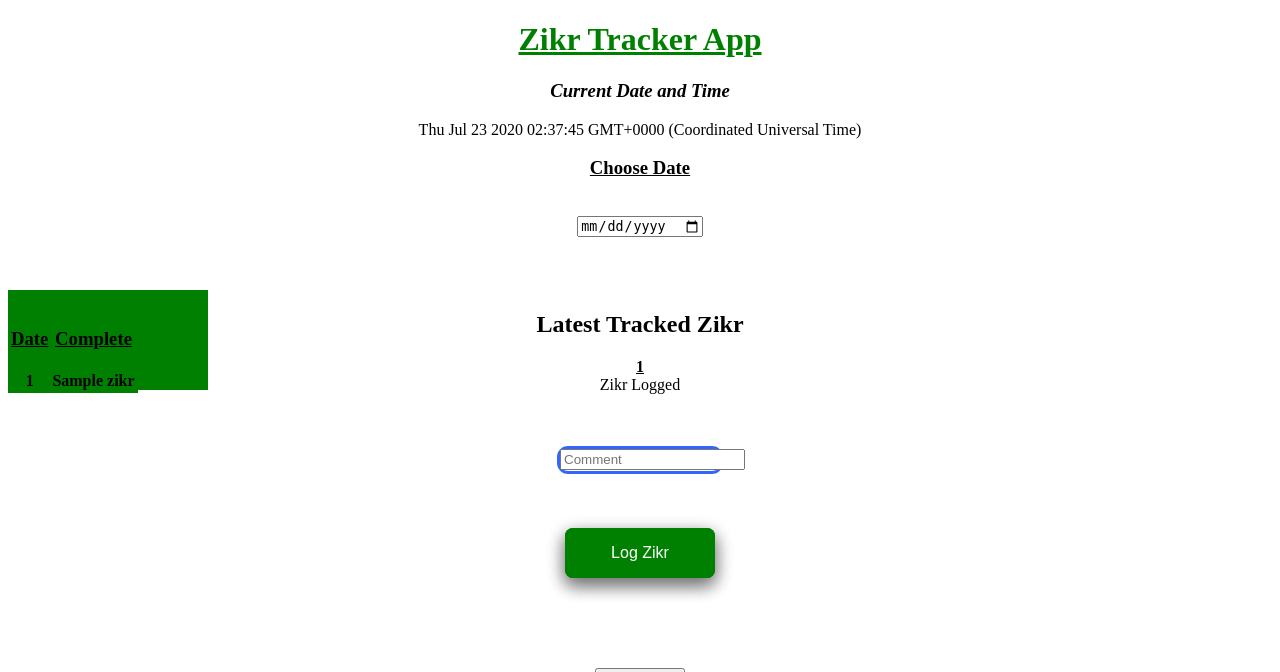
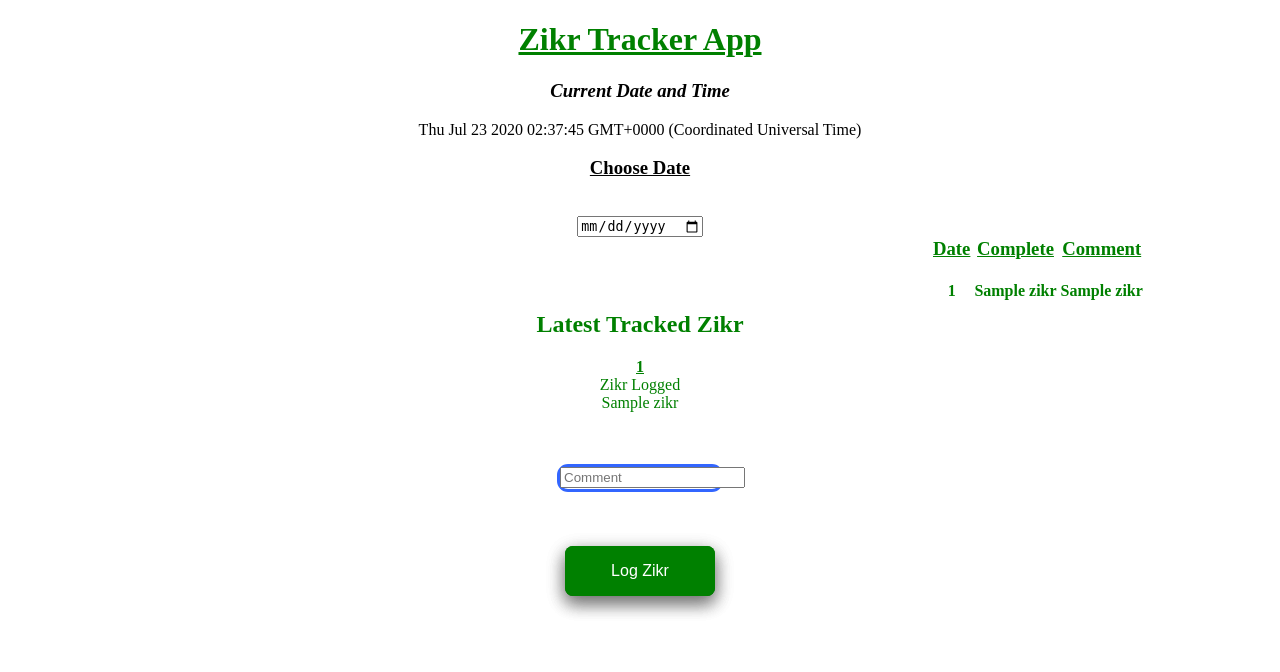
Before and after one commit to knail1/zikrtracker, a Flask app: page / in a window 1280 px wide. Shown: the top 672 px of the page. Run offline with Flask 2, Linux system fonts and the light colour scheme; a database or web service that is not in the repository returns one stand-in record (values such as "Sample title"); some libraries are stand-ins or nearby versions.

Commit message:
working on it

```diff
--- a/static/style.css
+++ b/static/style.css
@@ -28,6 +28,15 @@
   text-align: center;
   display: inline-block;
 }
-table {
-  background-color: green;
+.posts {
+  color: green;
+  position: absolute;
+  top: 200px;
+  right: 50px;
+  width: 300px;
+  height: 100px;
 }
+.latest-zikr {
+  color: green;
+  position: center;
+}
--- a/templates/index.html
+++ b/templates/index.html
@@ -26,13 +26,16 @@
                 <label for="date"><h3><u><strong>Choose Date</strong></u></h3></label><br>
                 <input type="date" id="date" name="date" required>
                 <br><br><br><br>
+                <div class="latest-zikr">
                     <p>
                         <h2>Latest Tracked Zikr</h2>
                         {% for result in results %}
                         <u><b><div>{{ result[0] }}</div></b></u>
                         <div>{{ "Zikr Logged" }}</div>
+                        <span>{{ result[2] }}</span>
                         {% endfor %}
                     </p>
+                </div>
                 <br><br>
                 <div class='commenttext'>
                     <input placeholder='Comment' name="comment">
@@ -57,18 +60,20 @@
 
 
 
-            <div style="position: absolute;top: 290px;right: -50;background-color:green;width: 200px;height: 100px;" class="posts">
+            <div class="posts">
                 <b>
                 <p>
                     <table>
                         <tr>
                             <th><h3><u>Date</u></h3></th>
                             <th><h3><u>Complete</u></h3></th>
+                            <th><h3><u>Comment</u></h3></th>
                         </tr>
                 {% for post in posts %}
                         <tr>
                             <td>{{ post[0] }}</td>
                             <td>{{ post[1] }}</td>
+                            <td>{{ post[2] }}</td>
                         </tr>
                 {% endfor %}
                     </table>
```
Lines whose indentation alone changed are shown as unchanged.
